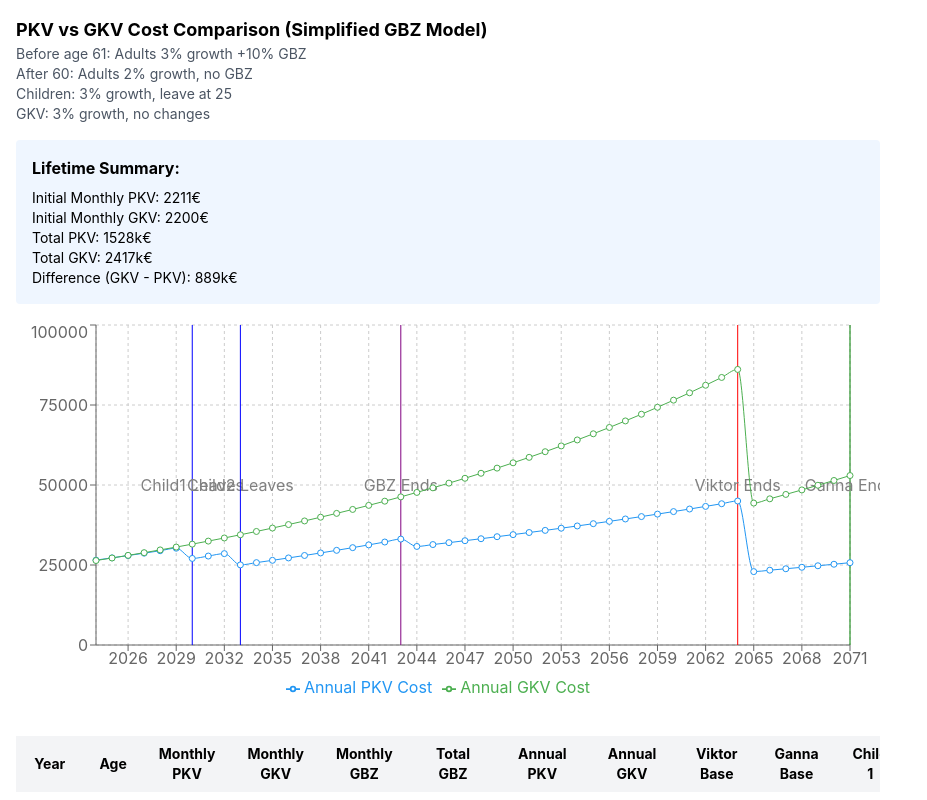
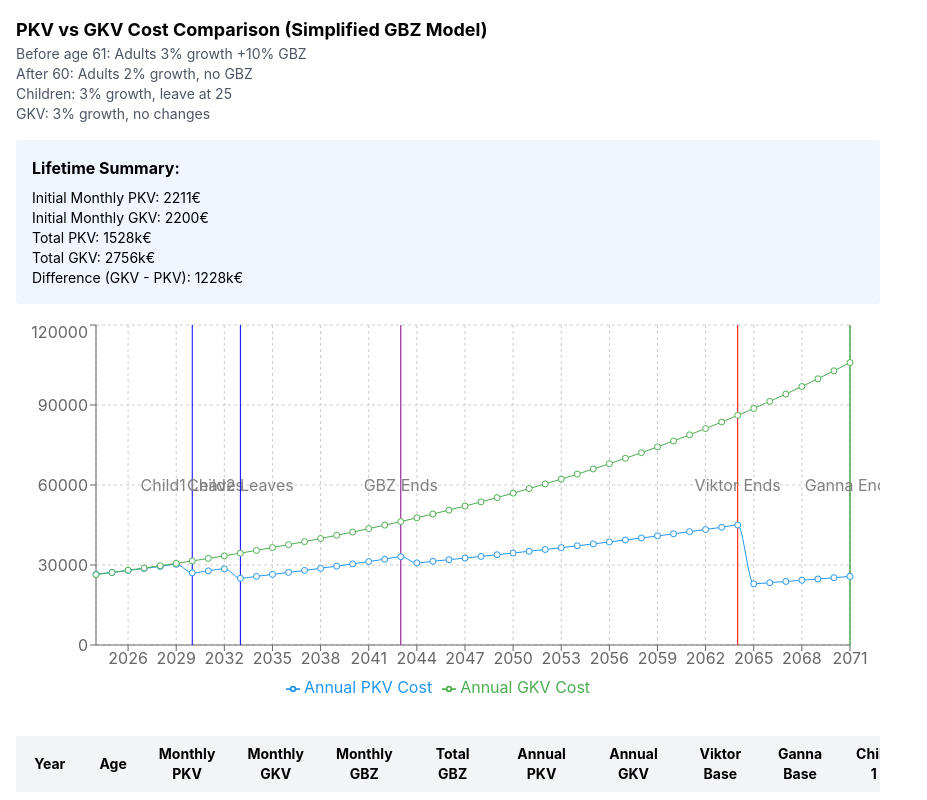
Before and after one commit to n0quarter/pkv-gkv-calculator, a React (Create React App) app: page / in a window 1280 px wide. Shown: the top 800 px of the page, without its empty margins (0-927 px from the left). Built offline with nearby package versions, Linux system fonts and the light colour scheme.

Commit message:
gpt-o1 pro version

```diff
--- a/src/App.tsx
+++ b/src/App.tsx
@@ -2,32 +2,30 @@ import React from 'react';
 import { LineChart, Line, XAxis, YAxis, CartesianGrid, Tooltip, Legend, ResponsiveContainer, ReferenceLine } from 'recharts';
 
 const InsuranceComparison = () => {
-  // Define key dates at component level
+  // Define key dates and assumptions
   const startYear = 2024;
   const currentAge = 41;
   const viktorLifeExpectancy = 81;
   const gannaLifeExpectancy = 88;
 
-  // Children's current ages and leave years
+  // Children current ages and leave years
   const child1CurrentAge = 19;
   const child2CurrentAge = 16;
-  const child1LeaveYear = startYear + (25 - child1CurrentAge);
-  const child2LeaveYear = startYear + (25 - child2CurrentAge);
+  const child1LeaveYear = startYear + (25 - child1CurrentAge); // 2024 + 6 = 2030
+  const child2LeaveYear = startYear + (25 - child2CurrentAge); // 2024 + 9 = 2033
 
-  // Key life events
-  const gbzEndYear = startYear + (60 - currentAge);
+  // GBZ ends at age 61 (when you turn 61, no more GBZ)
+  const gbzEndYear = startYear + (60 - currentAge); // age 60 ends, age 61 is first no-GBZ year
   const viktorEndYear = startYear + (viktorLifeExpectancy - currentAge);
   const gannaEndYear = startYear + (gannaLifeExpectancy - currentAge);
 
   const calculateProjection = () => {
     const data = [];
 
-    // Adult initial monthly premium (with GBZ at age 41)
-    // From previous info:
-    // Adult premium (no Kurkosten): 748.40€ (includes GBZ at age 41)
-    // Base premium = 748.40 / 1.1 ≈ 680.36€ at age 41
-    let viktorBasePremium = 680.36;
-    let gannaBasePremium = 680.36;
+    // Initial adult premium at age 41 (no Kurkosten, includes GBZ):
+    // Given: Adult total at 41 = 748.40€ with GBZ
+    // Base premium = 748.40 / 1.1 ≈ 680.36€
+    const initialBasePremium = 680.36;
 
     // Child premium (no GBZ): 223.75€
     const childPremium = 223.75;
@@ -60,67 +58,42 @@ const InsuranceComparison = () => {
       const child1Covered = year < child1LeaveYear;
       const child2Covered = year < child2LeaveYear;
 
-      // Determine adult premiums this year:
-      // Calculate how many years since start
-      const yearsSinceStart = i;
+      // Calculate adult base premium for this age
+      let currentBasePremium;
+      if (age > 60) {
+        // Split into two phases:
+        const yearsToSixty = 60 - 41; // 19 years at 3%
+        const premiumAt60 = initialBasePremium * Math.pow(1 + adultIncreaseBefore61, yearsToSixty);
 
-      // For adults, we need to find the premium each year:
-      let currentViktorBase = viktorBasePremium;
-      let currentGannaBase = gannaBasePremium;
-
-      // If age > 60, use the post-60 growth rate
-      // If age <= 60, use pre-61 growth
-      // Actually apply annual growth based on age:
-      if (age > 60) {
-        // From age 61 onwards:
-        // We must reconstruct the premium at this age:
-        // Simplify by splitting into two phases:
-        const yearsToSixty = 60 - currentAge;
         const yearsAfterSixty = age - 60;
-
-        // Base at 41: 680.36€
-        // Increase 3% for yearsToSixty:
-        let baseAfter60 = 680.36 * Math.pow((1+adultIncreaseBefore61), yearsToSixty);
-        // Then 2% for yearsAfterSixty:
-        baseAfter60 *= Math.pow((1+adultIncreaseAfter60), yearsAfterSixty);
-
-        currentViktorBase = baseAfter60;
-        currentGannaBase = baseAfter60;
+        currentBasePremium = premiumAt60 * Math.pow(1 + adultIncreaseAfter60, yearsAfterSixty);
       } else {
         // age <= 60
-        currentViktorBase = 680.36 * Math.pow((1+adultIncreaseBefore61), (age - 41));
-        currentGannaBase = 680.36 * Math.pow((1+adultIncreaseBefore61), (age - 41));
+        const yearsFrom41 = age - 41;
+        currentBasePremium = initialBasePremium * Math.pow(1 + adultIncreaseBefore61, yearsFrom41);
       }
 
-      // Actual adult premiums:
+      // Adult premiums (Viktor & Ganna)
       let currentViktorPKV = 0;
       if (viktorCovered) {
-        currentViktorPKV = (age <= 60)
-          ? currentViktorBase * 1.1 // with GBZ
-          : currentViktorBase;      // no GBZ after 60
+        currentViktorPKV = (age <= 60) ? currentBasePremium * 1.1 : currentBasePremium;
       }
 
       let currentGannaPKV = 0;
       if (gannaCovered) {
-        currentGannaPKV = (age <= 60)
-          ? currentGannaBase * 1.1
-          : currentGannaBase;
+        currentGannaPKV = (age <= 60) ? currentBasePremium * 1.1 : currentBasePremium;
       }
 
-      // Children premiums:
-      // Child premiums grow at 3% each year since 41:
-      // Actually, they start at age 41 at 223.75€, so after i years:
+      // Children premiums
       const childMultiplier = Math.pow(1 + childIncrease, i);
       const currentChild1PKV = child1Covered ? childPremium * childMultiplier : 0;
       const currentChild2PKV = child2Covered ? childPremium * childMultiplier : 0;
 
-      // GKV:
-      // Grows at 3% per year from the start:
+      // GKV (no special changes)
       const gkvMultiplier = Math.pow(1 + gkvIncrease, i);
-      // Base GKV should be halved when Viktor's coverage ends
-      const currentGKV = gkvBase * gkvMultiplier * (viktorCovered ? 1 : 0.5);
+      const currentGKV = gkvBase * gkvMultiplier;
 
-      // Deductibles:
+      // Deductibles
       let membersWithDeductible = 0;
       if (viktorCovered) membersWithDeductible++;
       if (gannaCovered) membersWithDeductible++;
@@ -129,32 +102,51 @@ const InsuranceComparison = () => {
       const annualDeductible = membersWithDeductible * deductiblePerPerson;
       const monthlyDeductible = annualDeductible / 12;
 
-      // Total monthly PKV:
+      // Total monthly PKV
       const totalMonthlyPKV = currentViktorPKV + currentGannaPKV + currentChild1PKV + currentChild2PKV + monthlyDeductible;
 
-      // Annual costs:
+      // Annual costs
       const annualPKV = Math.round(totalMonthlyPKV * 12);
       const annualGKV = Math.round(currentGKV * 12);
 
-      // Calculate GBZ amount (the 10% portion)
+      // Calculate GBZ amount (only if age <= 60)
       let monthlyGBZ = 0;
       if (age <= 60) {
-        monthlyGBZ = (currentViktorPKV + currentGannaPKV) * 0.1;  // 10% of adult premiums
+        // GBZ is 10% of adults' premiums (Viktor+Ganna), not counting children or deductible
+        const adultsPKV = currentViktorPKV + currentGannaPKV;
+        monthlyGBZ = adultsPKV > 0 ? adultsPKV * (10/110) : 0;
+        // Alternatively: monthlyGBZ = (adultsPKV/1.1)*0.1, but since we had base *1.1, 10% of total is simpler:
+        // Actually simpler: GBZ is precisely (adultsPKV * (10/110)) or just (adultsPKV - adultsPKV/1.1)
+        // but since adultsPKV includes the 10%, monthlyGBZ = adultsPKV - (adultsPKV/1.1)
+        // Let's keep monthlyGBZ = (adultsPKV * 0.1/1.1) is correct?
+        // Actually, we know adultsPKV includes GBZ already if <= 60.
+        // If adultsPKV = base*1.1, base + 10% of base, 10% of that total is not correct for GBZ:
+        // Base *1.1 = base + 10% of base. The 10% of base is the GBZ.
+        // So GBZ = adultsPKV - baseAdults
+        // baseAdults = currentBasePremium (if covered)
+        // Let's do a simpler approach:
+        // If age <= 60:
+        // Viktor: if covered: base*1.1. base is currentBasePremium. So GBZ = base*0.1 per adult.
+        // For each covered adult: GBZ per adult = currentBasePremium *0.1
+        let adultsCount = 0;
+        if (viktorCovered) adultsCount++;
+        if (gannaCovered) adultsCount++;
+        monthlyGBZ = currentBasePremium * 0.1 * adultsCount;
       }
 
-      // Get previous values for cumulative calculations
+      // Get previous cumulative totals
       const prev = data[data.length - 1] || {
         cumulativePKV: 0,
         cumulativeGKV: 0,
         cumulativeGBZ: 0
       };
 
-      // Calculate cumulative totals
+      // Cumulative totals
       const cumulativePKV = prev.cumulativePKV + annualPKV;
       const cumulativeGKV = prev.cumulativeGKV + annualGKV;
-      const cumulativeGBZ = prev.cumulativeGBZ + (monthlyGBZ * 12);
+      const cumulativeGBZ = prev.cumulativeGBZ + Math.round(monthlyGBZ * 12);
 
-      // Generate comment based on significant events
+      // Generate comment if hitting a key event
       let comment = '';
       if (year === child1LeaveYear) comment = 'Child 1 leaves';
       if (year === child2LeaveYear) comment = 'Child 2 leaves';
@@ -168,14 +160,14 @@ const InsuranceComparison = () => {
         monthlyPKV: Math.round(totalMonthlyPKV),
         monthlyGKV: Math.round(currentGKV),
         monthlyGBZ: Math.round(monthlyGBZ),
-        cumulativeGBZ: Math.round(cumulativeGBZ),
+        cumulativeGBZ,
         PKV: annualPKV,
         GKV: annualGKV,
         cumulativePKV,
         cumulativeGKV,
         difference: cumulativeGKV - cumulativePKV,
-        viktorBasePremium: Math.round(currentViktorBase),
-        gannaBasePremium: Math.round(currentGannaBase),
+        viktorBasePremium: Math.round(currentBasePremium),
+        gannaBasePremium: Math.round(currentBasePremium),
         child1Premium: Math.round(currentChild1PKV),
         child2Premium: Math.round(currentChild2PKV),
         deductible: Math.round(monthlyDeductible),
@@ -239,7 +231,7 @@ const InsuranceComparison = () => {
         </ResponsiveContainer>
       </div>
 
-      {/* New table section */}
+      {/* Data table */}
       <div className="overflow-x-auto mt-8">
         <table className="table-auto w-full text-sm">
           <thead>
```
